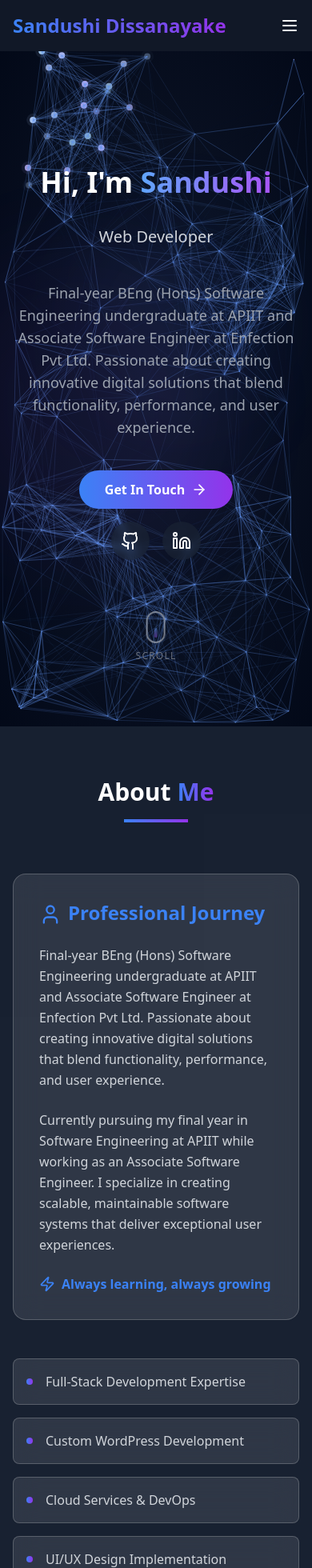
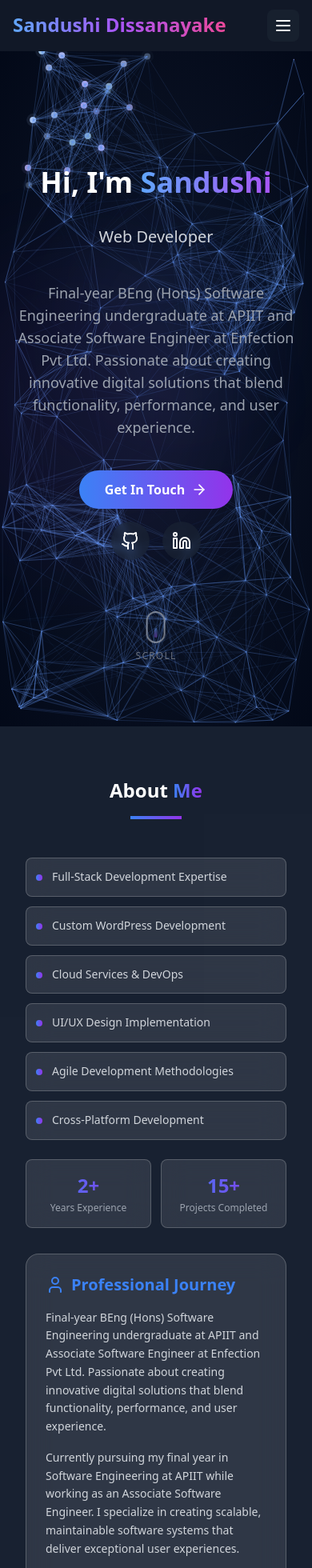
Before and after one commit to sandushiUmayanga1916/My-Portfolio, a React (Vite) app: page / in a window 390 px wide. Shown: the top 1960 px of the page at 80% size. Built offline with nearby package versions, Linux system fonts and the light colour scheme.

Commit message:
changed abount me section

```diff
--- a/src/components/About.jsx
+++ b/src/components/About.jsx
@@ -6,83 +6,119 @@ import portfolioData from '../data/portfolioData';
 const About = () => {
   return (
     <section id="about" className="section-padding bg-dark-800/50 !mt-0">
-      <div className="max-w-7xl mx-auto">
+      <div className="max-w-7xl mx-auto px-4 sm:px-6 lg:px-8">
         <motion.div
-          className="text-center mb-16"
+          className="text-center mb-12 sm:mb-16"
           initial={{ opacity: 0, y: 30 }}
           whileInView={{ opacity: 1, y: 0 }}
           transition={{ duration: 0.8 }}
           viewport={{ once: true }}
         >
-          <h2 className="text-3xl md:text-4xl font-bold mb-4">
+          <h2 className="text-2xl sm:text-3xl md:text-4xl lg:text-5xl font-bold mb-4">
             About <span className="gradient-text">Me</span>
           </h2>
-          <div className="w-20 h-1 bg-gradient-to-r from-primary-500 to-purple-600 mx-auto"></div>
+          <div className="w-16 sm:w-20 h-1 bg-gradient-to-r from-primary-500 to-purple-600 mx-auto"></div>
         </motion.div>
 
-        <div className="grid grid-cols-1 lg:grid-cols-2 gap-12 items-center">
+        <div className="grid grid-cols-1 lg:grid-cols-2 gap-8 sm:gap-12 items-start lg:items-center">
+          {/* Left Column - Professional Journey */}
           <motion.div
             initial={{ opacity: 0, x: -50 }}
             whileInView={{ opacity: 1, x: 0 }}
             transition={{ duration: 0.8 }}
             viewport={{ once: true }}
+            className="order-2 lg:order-1"
           >
-            <div className="glass-effect rounded-2xl p-8">
-              <h3 className="text-2xl font-semibold mb-6 text-primary-500">
-                <User className="inline mr-2" size={28} />
-                Professional Journey
+            <div className="glass-effect rounded-2xl p-6 sm:p-8">
+              <h3 className="text-xl sm:text-2xl font-semibold mb-4 sm:mb-6 text-primary-500 flex items-center flex-wrap">
+                <User className="inline mr-2 flex-shrink-0" size={24} />
+                <span className="break-words">Professional Journey</span>
               </h3>
-              <p className="text-gray-300 mb-6 leading-relaxed">
+              <p className="text-gray-300 mb-4 sm:mb-6 leading-relaxed text-sm sm:text-base">
                 {portfolioData.about.description}
               </p>
-              <p className="text-gray-300 mb-6 leading-relaxed">
+              <p className="text-gray-300 mb-4 sm:mb-6 leading-relaxed text-sm sm:text-base">
                 Currently pursuing my final year in Software Engineering at APIIT while working as an Associate Software Engineer. I specialize in creating scalable, maintainable software systems that deliver exceptional user experiences.
               </p>
               <div className="flex items-center gap-2 text-primary-500">
-                <Zap size={20} />
-                <span className="font-semibold">Always learning, always growing</span>
+                <Zap size={18} className="flex-shrink-0" />
+                <span className="font-semibold text-sm sm:text-base">Always learning, always growing</span>
               </div>
             </div>
           </motion.div>
 
+          {/* Right Column - Highlights and Stats */}
           <motion.div
             initial={{ opacity: 0, x: 50 }}
             whileInView={{ opacity: 1, x: 0 }}
             transition={{ duration: 0.8, delay: 0.2 }}
             viewport={{ once: true }}
+            className="order-1 lg:order-2"
           >
-            <div className="flex flex-col gap-4 !mt-0">
+            {/* Highlights */}
+            <div className="flex flex-col gap-3 sm:gap-4 mb-6 sm:mb-8">
               {portfolioData.about.highlights.map((highlight, index) => (
                 <motion.div
                   key={index}
-                  className="glass-effect rounded-lg p-4 flex items-center gap-4 !mt-0"
-                  whileHover={{ scale: 1.02, x: 10 }}
+                  className="glass-effect rounded-lg p-3 sm:p-4 flex items-start sm:items-center gap-3 sm:gap-4"
+                  whileHover={{
+                    scale: window.innerWidth >= 768 ? 1.02 : 1.01,
+                    x: window.innerWidth >= 768 ? 10 : 5
+                  }}
                   transition={{ duration: 0.2 }}
                 >
-                  <div className="w-2 h-2 bg-gradient-to-r from-primary-500 to-purple-600 rounded-full"></div>
-                  <span className="text-gray-300">{highlight}</span>
+                  <div className="w-2 h-2 bg-gradient-to-r from-primary-500 to-purple-600 rounded-full flex-shrink-0 mt-2 sm:mt-0"></div>
+                  <span className="text-gray-300 text-sm sm:text-base leading-relaxed">{highlight}</span>
                 </motion.div>
               ))}
             </div>
 
+            {/* Stats Grid */}
             <motion.div
-              className="mt-8 grid grid-cols-2 gap-4"
+              className="grid grid-cols-2 gap-3 sm:gap-4"
               initial={{ opacity: 0, y: 30 }}
               whileInView={{ opacity: 1, y: 0 }}
               transition={{ duration: 0.8, delay: 0.4 }}
               viewport={{ once: true }}
             >
-              <div className="glass-effect rounded-lg p-6 text-center">
-                <div className="text-3xl font-bold gradient-text mb-2">2+</div>
-                <div className="text-gray-400">Years Experience</div>
+              <div className="glass-effect rounded-lg p-4 sm:p-6 text-center">
+                <div className="text-2xl sm:text-3xl font-bold gradient-text mb-1 sm:mb-2">2+</div>
+                <div className="text-gray-400 text-xs sm:text-sm">Years Experience</div>
               </div>
-              <div className="glass-effect rounded-lg p-6 text-center">
-                <div className="text-3xl font-bold gradient-text mb-2">15+</div>
-                <div className="text-gray-400">Projects Completed</div>
+              <div className="glass-effect rounded-lg p-4 sm:p-6 text-center">
+                <div className="text-2xl sm:text-3xl font-bold gradient-text mb-1 sm:mb-2">15+</div>
+                <div className="text-gray-400 text-xs sm:text-sm">Projects Completed</div>
               </div>
             </motion.div>
           </motion.div>
         </div>
+
+        {/* Optional: Mobile-specific additional content */}
+        <motion.div
+          className="mt-8 sm:mt-12 lg:hidden"
+          initial={{ opacity: 0, y: 30 }}
+          whileInView={{ opacity: 1, y: 0 }}
+          transition={{ duration: 0.8, delay: 0.6 }}
+          viewport={{ once: true }}
+        >
+          <div className="glass-effect rounded-2xl p-6 text-center">
+            <h3 className="text-lg font-semibold mb-3 text-primary-500">Quick Stats</h3>
+            <div className="grid grid-cols-3 gap-4">
+              <div>
+                <div className="text-xl font-bold gradient-text">5+</div>
+                <div className="text-gray-400 text-xs">Technologies</div>
+              </div>
+              <div>
+                <div className="text-xl font-bold gradient-text">100%</div>
+                <div className="text-gray-400 text-xs">Commitment</div>
+              </div>
+              <div>
+                <div className="text-xl font-bold gradient-text">24/7</div>
+                <div className="text-gray-400 text-xs">Learning</div>
+              </div>
+            </div>
+          </div>
+        </motion.div>
       </div>
     </section>
   );
--- a/src/components/Header.jsx
+++ b/src/components/Header.jsx
@@ -1,6 +1,5 @@
 import React, { useState, useEffect } from 'react';
-import { AnimatePresence } from 'framer-motion';
-import { Menu, X } from 'lucide-react';
+import { Menu, X, Download, ChevronDown } from 'lucide-react';
 
 const Header = () => {
   const [isOpen, setIsOpen] = useState(false);
@@ -8,83 +7,170 @@ const Header = () => {
 
   useEffect(() => {
     const handleScroll = () => {
-      setScrolled(window.scrollY > 50);
+      setScrolled(window.scrollY > 20);
     };
     window.addEventListener('scroll', handleScroll);
     return () => window.removeEventListener('scroll', handleScroll);
   }, []);
+
+  useEffect(() => {
+    document.body.style.overflow = isOpen ? 'hidden' : 'auto';
+    return () => {
+      document.body.style.overflow = 'auto';
+    };
+  }, [isOpen]);
 
 const navItems = [
     { label: 'About', href: '#about' },
     { label: 'Experience', href: '#experience' },
     { label: 'Projects', href: '#projects' },
     { label: 'Contact', href: '#contact' },
-    { label: 'Download Resume', href: 'public/files/Sandushi Dissanayake.pdf', download: true }
   ];
 
+  const handleNavClick = (href) => {
+    setIsOpen(false);
+    // Smooth scroll to section
+    const element = document.querySelector(href);
+    if (element) {
+      element.scrollIntoView({ behavior: 'smooth' });
+    }
+  };
+
   return (
+    <>
+      {/* Header */}
       <header
-      className={`fixed top-0 w-full z-50 transition-all duration-300 ${
-        scrolled ? 'bg-gray-900/80 backdrop-blur-md shadow-lg' : 'bg-transparent'
+        className={`fixed top-0 left-0 right-0 z-50 transition-all duration-500 ease-in-out ${
+          scrolled
+            ? 'bg-gray-900/95 backdrop-blur-xl border-b border-gray-800/50 shadow-2xl'
+            : 'bg-transparent'
         }`}
       >
         <div className="max-w-7xl mx-auto px-4 sm:px-6 lg:px-8">
-        <div className="flex justify-between items-center py-4">
-          <div className="text-2xl font-bold bg-gradient-to-r from-blue-500 to-purple-600 bg-clip-text text-transparent">
+          <div className="flex justify-between items-center h-16 lg:h-20">
+
+            {/* Brand with enhanced styling */}
+            <div className="flex-shrink-0 group">
+              <h1 className="text-2xl lg:text-3xl font-bold bg-gradient-to-r from-blue-400 via-purple-500 to-pink-500 bg-clip-text text-transparent hover:scale-105 transition-transform duration-300 cursor-pointer">
                 Sandushi Dissanayake
+              </h1>
+              <div className="h-0.5 bg-gradient-to-r from-blue-400 to-purple-500 w-0 group-hover:w-full transition-all duration-500"></div>
             </div>
 
             {/* Desktop Navigation */}
-          <nav className="hidden md:flex space-x-8 items-center">
-            {navItems.map(({ label, href, download }) => (
+            <nav className="hidden lg:flex items-center space-x-1">
+              {navItems.map(({ label, href }) => (
+                <button
+                  key={label}
+                  onClick={() => handleNavClick(href)}
+                  className="relative px-4 py-2 text-gray-300 hover:text-white transition-all duration-300 group"
+                >
+                  <span className="relative z-10">{label}</span>
+                  <div className="absolute inset-0 bg-gradient-to-r from-blue-500/20 to-purple-500/20 rounded-lg opacity-0 group-hover:opacity-100 transition-opacity duration-300"></div>
+                  <div className="absolute bottom-0 left-1/2 transform -translate-x-1/2 w-0 h-0.5 bg-gradient-to-r from-blue-400 to-purple-500 group-hover:w-full transition-all duration-300"></div>
+                </button>
+              ))}
+
+              {/* Enhanced Resume Download Button */}
               <a
-                key={label}
-                href={href}
-                download={download}
-                className={`${
+                href="/files/Sandushi Dissanayake.pdf"
                 download
-                    ? 'bg-gradient-to-r from-blue-500 to-purple-600 text-white px-8 py-3 rounded-full font-semibold flex items-center gap-2 hover:shadow-lg hover:scale-105 transition-all duration-300'
-                    : 'text-gray-300 hover:text-white transition-colors duration-200 hover:-translate-y-0.5 transform'
-                }`}
+                className="ml-6 relative px-6 py-3 bg-gradient-to-r from-blue-500 via-purple-600 to-pink-600 text-white font-semibold rounded-full overflow-hidden group hover:shadow-2xl hover:shadow-blue-500/25 transition-all duration-300"
               >
-                {label}
+                <span className="relative z-10 flex items-center gap-2">
+                  <Download size={18} />
+                  Resume
+                </span>
+                <div className="absolute inset-0 bg-gradient-to-r from-pink-600 via-purple-600 to-blue-500 opacity-0 group-hover:opacity-100 transition-opacity duration-300"></div>
+                <div className="absolute inset-0 bg-white/10 translate-x-[-100%] group-hover:translate-x-[100%] transition-transform duration-700 skew-x-12"></div>
               </a>
-            ))}
             </nav>
 
             {/* Mobile Menu Button */}
             <button
-            className="md:hidden text-white"
               onClick={() => setIsOpen(!isOpen)}
+              className="lg:hidden p-2 rounded-lg bg-gray-800/50 hover:bg-gray-700/50 transition-colors duration-200"
+              aria-label="Toggle mobile menu"
             >
-            {isOpen ? <X size={24} /> : <Menu size={24} />}
+              <div className="relative w-6 h-6">
+                <Menu
+                  className={`absolute inset-0 transition-all duration-300 ${
+                    isOpen ? 'rotate-180 opacity-0' : 'rotate-0 opacity-100'
+                  }`}
+                />
+                <X
+                  className={`absolute inset-0 transition-all duration-300 ${
+                    isOpen ? 'rotate-0 opacity-100' : 'rotate-180 opacity-0'
+                  }`}
+                />
+              </div>
             </button>
           </div>
         </div>
+      </header>
 
-      {/* Mobile Navigation */}
-      {isOpen && (
-        <div className="md:hidden bg-gray-900/95 backdrop-blur-md">
-          <div className="px-4 py-2 space-y-2">
-            {navItems.map(({ label, href, download }) => (
-              <a
+      {/* Mobile Menu Overlay */}
+      <div className={`lg:hidden fixed inset-0 z-40 transition-opacity duration-300 ${
+        isOpen ? 'opacity-100' : 'opacity-0 pointer-events-none'
+      }`}>
+        <div className="absolute inset-0 bg-black/60 backdrop-blur-sm" onClick={() => setIsOpen(false)}></div>
+
+        {/* Mobile Menu Panel */}
+        <div className={`absolute top-0 right-0 h-full w-80 max-w-[85vw] bg-gray-900/95 backdrop-blur-xl border-l border-gray-800/50 transform transition-transform duration-500 ease-out ${
+          isOpen ? 'translate-x-0' : 'translate-x-full'
+        }`}>
+          <div className="flex flex-col h-full">
+
+            {/* Mobile Menu Header */}
+            <div className="flex justify-between items-center p-6 border-b border-gray-800/50">
+              <h2 className="text-xl font-bold bg-gradient-to-r from-blue-400 to-purple-500 bg-clip-text text-transparent">
+                Menu
+              </h2>
+              <button
+                onClick={() => setIsOpen(false)}
+                className="p-2 rounded-lg hover:bg-gray-800/50 transition-colors duration-200"
+              >
+                <X size={24} className="text-gray-400" />
+              </button>
+            </div>
+
+            {/* Mobile Navigation Items */}
+            <nav className="flex-1 px-6 py-8">
+              <div className="space-y-2">
+                {navItems.map(({ label, href }, index) => (
+                  <button
                     key={label}
-                href={href}
-                download={download}
-                className={`block py-2 ${
-                  download
-                    ? 'bg-blue-600 text-white text-center rounded hover:bg-blue-700 transition-colors'
-                    : 'text-gray-300 hover:text-white transition-colors'
-                }`}
-                onClick={() => setIsOpen(false)}
+                    onClick={() => handleNavClick(href)}
+                    className="w-full text-left px-4 py-4 text-gray-300 hover:text-white hover:bg-gradient-to-r hover:from-blue-500/10 hover:to-purple-500/10 rounded-xl transition-all duration-300 group"
+                    style={{ animationDelay: `${index * 100}ms` }}
                   >
-                {label}
-              </a>
+                    <div className="flex items-center justify-between">
+                      <span className="text-lg font-medium">{label}</span>
+                      <ChevronDown size={18} className="transform -rotate-90 group-hover:translate-x-1 transition-transform duration-300" />
+                    </div>
+                  </button>
                 ))}
               </div>
+
+              {/* Mobile Resume Button */}
+              <div className="mt-8 pt-8 border-t border-gray-800/50">
+                <a
+                  href="/files/Sandushi Dissanayake.pdf"
+                  download
+                  onClick={() => setIsOpen(false)}
+                  className="w-full flex items-center justify-center gap-3 px-6 py-4 bg-gradient-to-r from-blue-500 via-purple-600 to-pink-600 text-white font-semibold rounded-xl hover:shadow-lg hover:shadow-blue-500/25 transition-all duration-300"
+                >
+                  <Download size={20} />
+                  Download Resume
+                </a>
               </div>
-      )}
-    </header>
+            </nav>
+          </div>
+        </div>
+      </div>
+
+
+    </>
   );
 };
 
```
Also changed, not shown: src/components/Contact.jsx (+40 -20 lines). Lines whose indentation alone changed are shown as unchanged.
